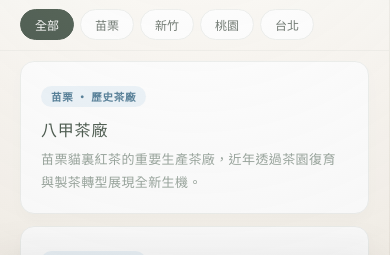
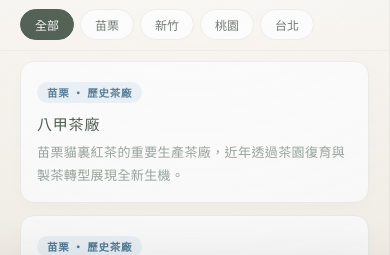
Before and after one commit to teacoder-creator/tea-map, a plain HTML site: page index.html in a window 390 px wide. Shown: the part 589-844 px from the top of the page. Drawn offline with nearby package versions, Linux system fonts and the light colour scheme.

Commit message:
Add files via upload

```diff
--- a/index.html
+++ b/index.html
@@ -54,17 +54,19 @@
             font-weight: 500;
         }
 
+        /* ============================================================
+           卡片內文 - 兩個版本都完整顯示，不截斷
+           ============================================================ */
         .spot-card p {
             font-family: "Noto Sans TC", sans-serif;
-            font-size: 12.5px;
+            font-size: 13px;
             color: var(--text-muted);
-            line-height: 1.7;
+            line-height: 1.6;
             letter-spacing: 0.4px;
-            display: -webkit-box;
-            -webkit-line-clamp: 2;
-            line-clamp: 2;
-            -webkit-box-orient: vertical;
-            overflow: hidden;
+            display: block;
+            overflow: visible;
+            -webkit-line-clamp: unset;
+            line-clamp: unset;
         }
 
         .article-text {
@@ -199,7 +201,6 @@
         .tag-新竹 { background: #F3EBF9; color: #783F8C; }
         .tag-桃園 { background: #F9EFEA; color: #96562E; }
         .tag-台北 { background: #EBF9EE; color: #2A6B44; }
-        .spot-card p { font-size: 13px; color: var(--text-muted); line-height: 1.6; display: -webkit-box; -webkit-line-clamp: 2; line-clamp: 2; -webkit-box-orient: vertical; overflow: hidden; }
 
         .main-content-view { flex: 1; height: 100%; position: relative; background: #F1F3F1; }
         #map { width: 100%; height: 100%; z-index: 1; }
@@ -290,7 +291,7 @@
 
         /* ============================================================
                    手機板樣式
-                   ============================================================ */
+           ============================================================ */
         @media (max-width: 768px) {
             body { flex-direction: column-reverse; }
 
@@ -371,6 +372,7 @@
                 background: rgba(255,255,255,0.6);
                 font-family: "Noto Sans TC", sans-serif;
                 touch-action: manipulation;
+                flex-shrink: 0;
             }
             .header-expand-btn:active {
                 transform: scale(0.94);
@@ -397,11 +399,23 @@
 
             .spot-card {
                 margin-bottom: 12px;
+                padding: 16px;
             }
 
             .spot-card h3 {
                 font-family: "Noto Serif TC", serif;
+                font-size: 15px;
             }
+
+            .spot-card p {
+                font-size: 13px;
+                line-height: 1.7;
+                display: block;
+                overflow: visible;
+                -webkit-line-clamp: unset;
+                line-clamp: unset;
+            }
+
             .spot-card p, .article-text {
                 font-family: "Noto Serif TC", "Noto Sans TC", serif;
                 line-height: 1.8;
@@ -488,7 +502,7 @@
     <script src="https://unpkg.com/leaflet@1.9.4/dist/leaflet.js"></script>
     <script>
         // ============================================================
-        // 1. 流星光線特效 (2秒後自動消失)
+        // 1. 流星光線特效 (1秒後自動消失)
         // ============================================================
         (function initLightTrail() {
             const canvas = document.getElementById('lightTrailCanvas');
@@ -504,62 +518,51 @@
             window.addEventListener('resize', resize);
             resize();
 
-            // ----- 軌跡點陣列 -----
             const points = [];
             const MAX_POINTS = 50;
             let isActive = false;
-
-            // ----- 計時器：停止移動 2 秒後清除軌跡 -----
             let clearTimer = null;
 
             function resetClearTimer() {
-                // 清除舊的計時器
                 if (clearTimer) {
                     clearTimeout(clearTimer);
                     clearTimer = null;
                 }
-                // 設定 2 秒後清除軌跡
+                // 改為 1 秒後清除軌跡
                 clearTimer = setTimeout(() => {
-                    points.length = 0;   // 清空軌跡
+                    points.length = 0;
                     isActive = false;
                     clearTimer = null;
-                }, 2000); // 2000ms = 2秒
+                }, 1000); // 1000ms = 1秒
             }
 
-            // ----- 更新位置 -----
             function updatePosition(x, y) {
                 isActive = true;
-                // 加入新點
                 points.push({ x: x, y: y });
                 if (points.length > MAX_POINTS) {
                     points.shift();
                 }
-                // 每次移動都重置計時器
                 resetClearTimer();
             }
 
-            // ----- 繪製流暢線條 -----
             function draw() {
                 ctx.clearRect(0, 0, width, height);
 
                 if (!isActive || points.length < 2) {
-                    // 如果沒有軌跡或只有單點，不繪製任何東西
                     requestAnimationFrame(draw);
                     return;
                 }
 
                 const len = points.length;
 
-                // ----- 1. 繪製主線條 -----
+                // 主線條
                 ctx.beginPath();
                 ctx.moveTo(points[0].x, points[0].y);
-
                 for (let i = 0; i < len - 1; i++) {
                     const p0 = points[Math.max(0, i - 1)];
                     const p1 = points[i];
                     const p2 = points[i + 1];
                     const p3 = points[Math.min(len - 1, i + 2)];
-
                     const cp1x = p1.x + (p2.x - p0.x) * 0.15;
                     const cp1y = p1.y + (p2.y - p0.y) * 0.15;
                     const cp2x = p2.x - (p3.x - p1.x) * 0.15;
@@ -582,7 +585,7 @@
                 ctx.lineJoin = 'round';
                 ctx.stroke();
 
-                // ----- 2. 外層光暈 -----
+                // 外層光暈
                 ctx.beginPath();
                 ctx.moveTo(points[0].x, points[0].y);
                 for (let i = 0; i < len - 1; i++) {
@@ -611,7 +614,7 @@
                 ctx.lineJoin = 'round';
                 ctx.stroke();
 
-                // ----- 3. 頭部亮點 -----
+                // 頭部亮點
                 const head = points[len - 1];
 
                 const grad1 = ctx.createRadialGradient(head.x, head.y, 0, head.x, head.y, 30);
@@ -640,14 +643,10 @@
                 requestAnimationFrame(draw);
             }
 
-            // ----- 事件綁定 -----
-
-            // 滑鼠 (桌面)
             document.addEventListener('mousemove', (e) => {
                 updatePosition(e.clientX, e.clientY);
             });
 
-            // 觸控 (手機)
             document.addEventListener('touchmove', (e) => {
                 const touch = e.touches[0];
                 if (touch) {
@@ -662,7 +661,6 @@
                 }
             }, { passive: true });
 
-            // 啟動動畫循環
             draw();
         })();
 
```
